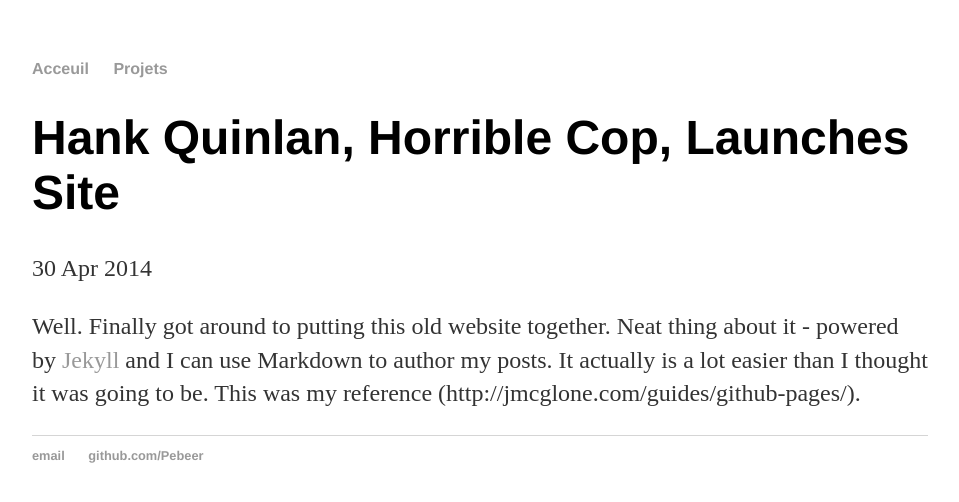
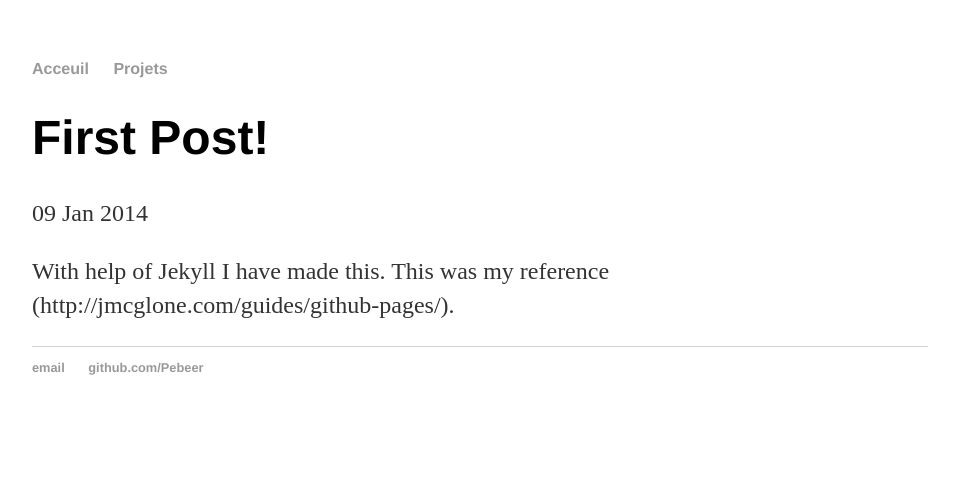
Before and after one commit to Pebeer/Pebeer.github.io, a Jekyll site: the page built from _posts/2018-01-09-hank-quinlan-site-launched.md, in a window 1280 px wide. Shown: the top 502 px of the page, without its empty margins (160-1119 px from the left). Built offline with Jekyll 4.4.1, drawn with Linux system fonts in a browser that asks for light colours.

Commit message:
Update 2018-01-09-hank-quinlan-site-launched.md

```diff
--- a/_posts/2018-01-09-hank-quinlan-site-launched.md
+++ b/_posts/2018-01-09-hank-quinlan-site-launched.md
@@ -1,8 +1,8 @@
 ---
 layout: post
-title: "Hank Quinlan, Horrible Cop, Launches Site"
-date: 2014-04-30
+title: "First Post!"
+date: 2014-01-09
 ---
 
-Well. Finally got around to putting this old website together. Neat thing about it - powered by [Jekyll](http://jekyllrb.com) and I can use Markdown to author my posts. It actually is a lot easier than I thought it was going to be.
+With help of Jekyll I have made this.
 This was my reference (http://jmcglone.com/guides/github-pages/).
```
